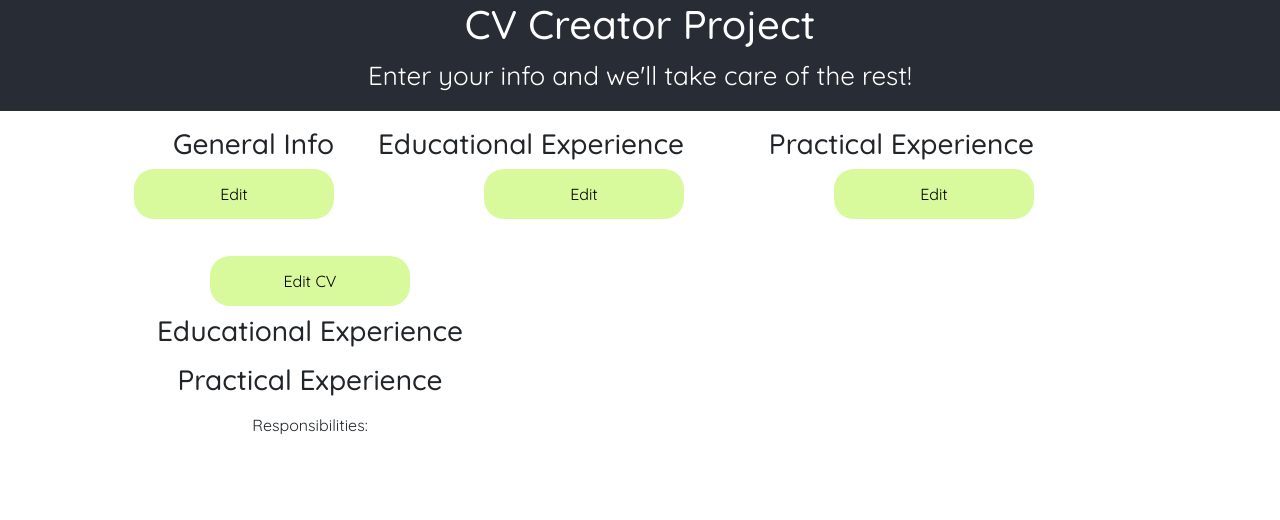
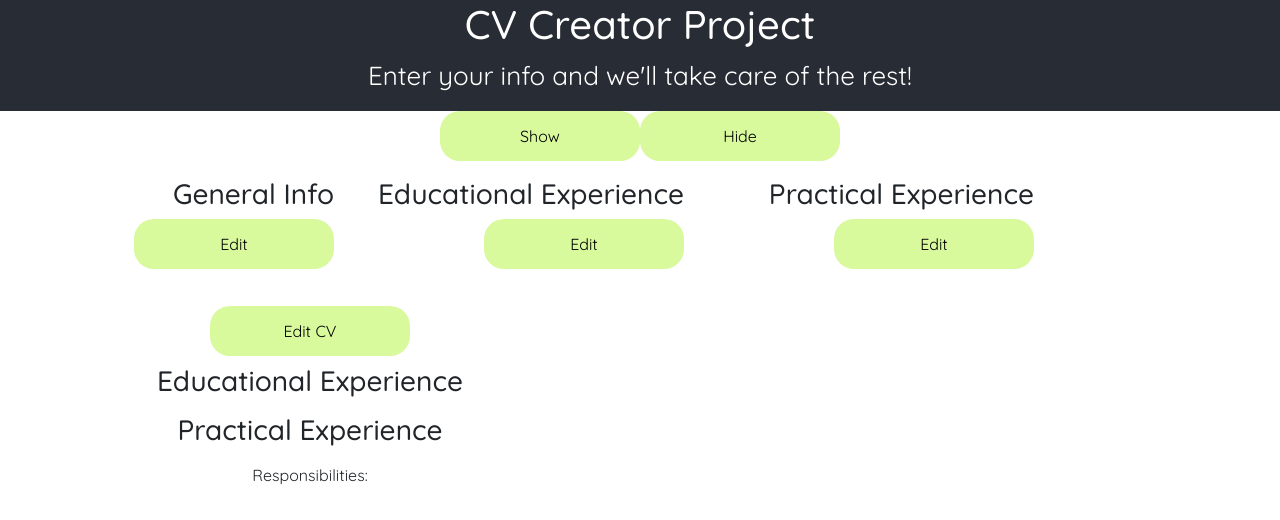
Before and after one commit to pinkx-xlink/cv-application-project, a React (Create React App) app in the folder cv-app-project/: page / in a window 1280 px wide. Shown: the top 520 px of the page. Built offline with nearby package versions, Linux system fonts and the light colour scheme.

Commit message:
Refactor Documentt and call it in app; it is a simple Hide/Show element function

```diff
--- a/cv-app-project/src/App.js
+++ b/cv-app-project/src/App.js
@@ -130,7 +130,7 @@ function App() {
         />
         <p>{state.value}</p>
       </div> */}
-
+      <Documentt />
 
       <div class="user-input">
           <div class="general-info">
--- a/cv-app-project/src/components/Document.js
+++ b/cv-app-project/src/components/Document.js
@@ -1,7 +1,29 @@
-import React from 'react'
+import React, { Component } from 'react'
 
-export default function Documentt() {
-    return (
-        <h1>documenttttt</h1>
-    )
+export default class Documentt extends Component {
+    state = {
+        isActive:false
+    }
+
+    handleShow = () => {
+        this.setState({
+            isActive:true
+        })
+    }
+
+    handleHide = () => {
+        this.setState({
+            isActive:false
+        })
+    }
+    render(){
+        return (
+            <div>
+                {this.state.isActive ? <h1>DOCUMENTT</h1> : null}
+                <button onClick={this.handleShow}>Show</button>
+                <button onClick={this.handleHide}>Hide</button>
+            </div>
+        )
+    }
+
 }
```
